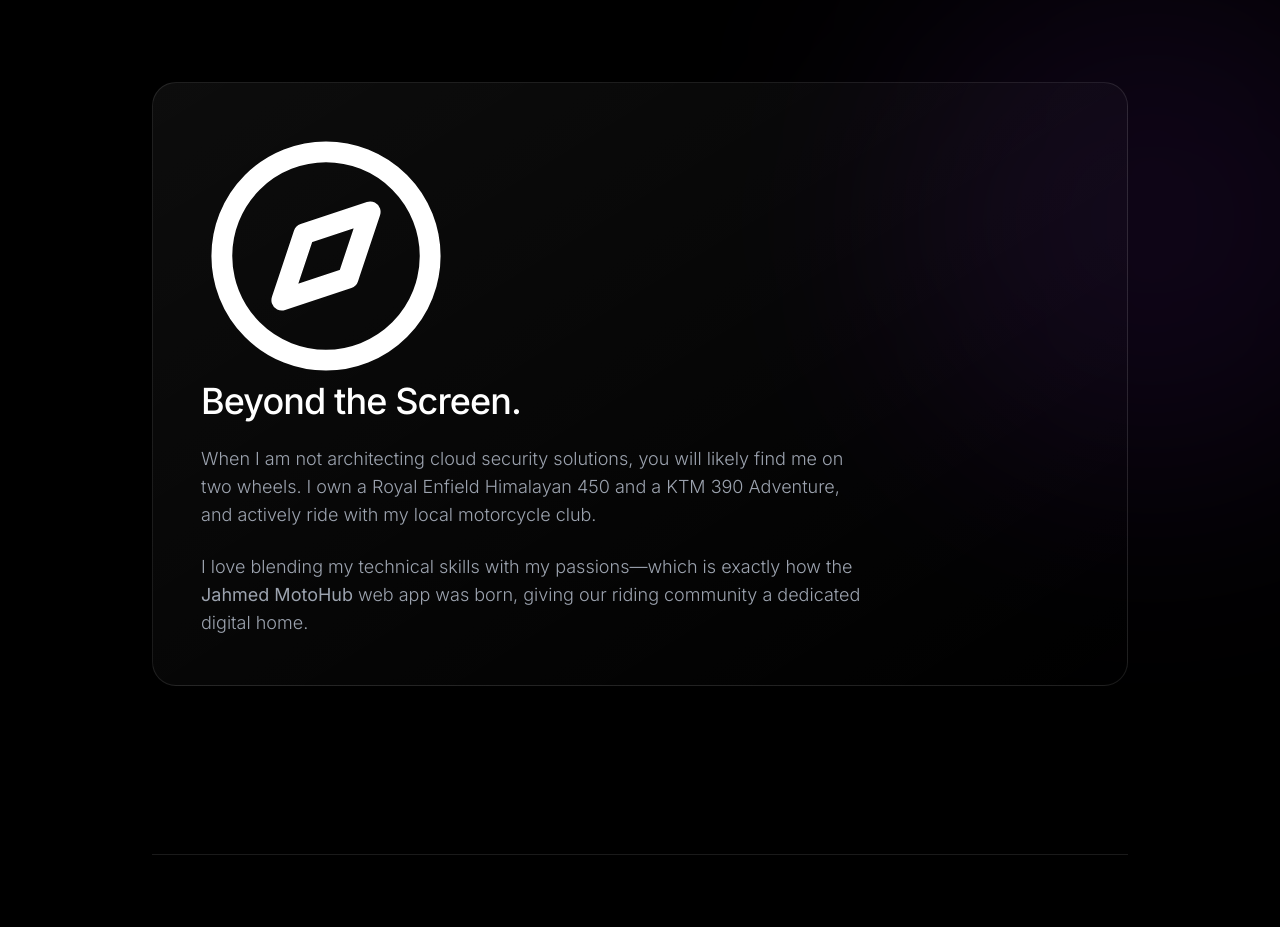
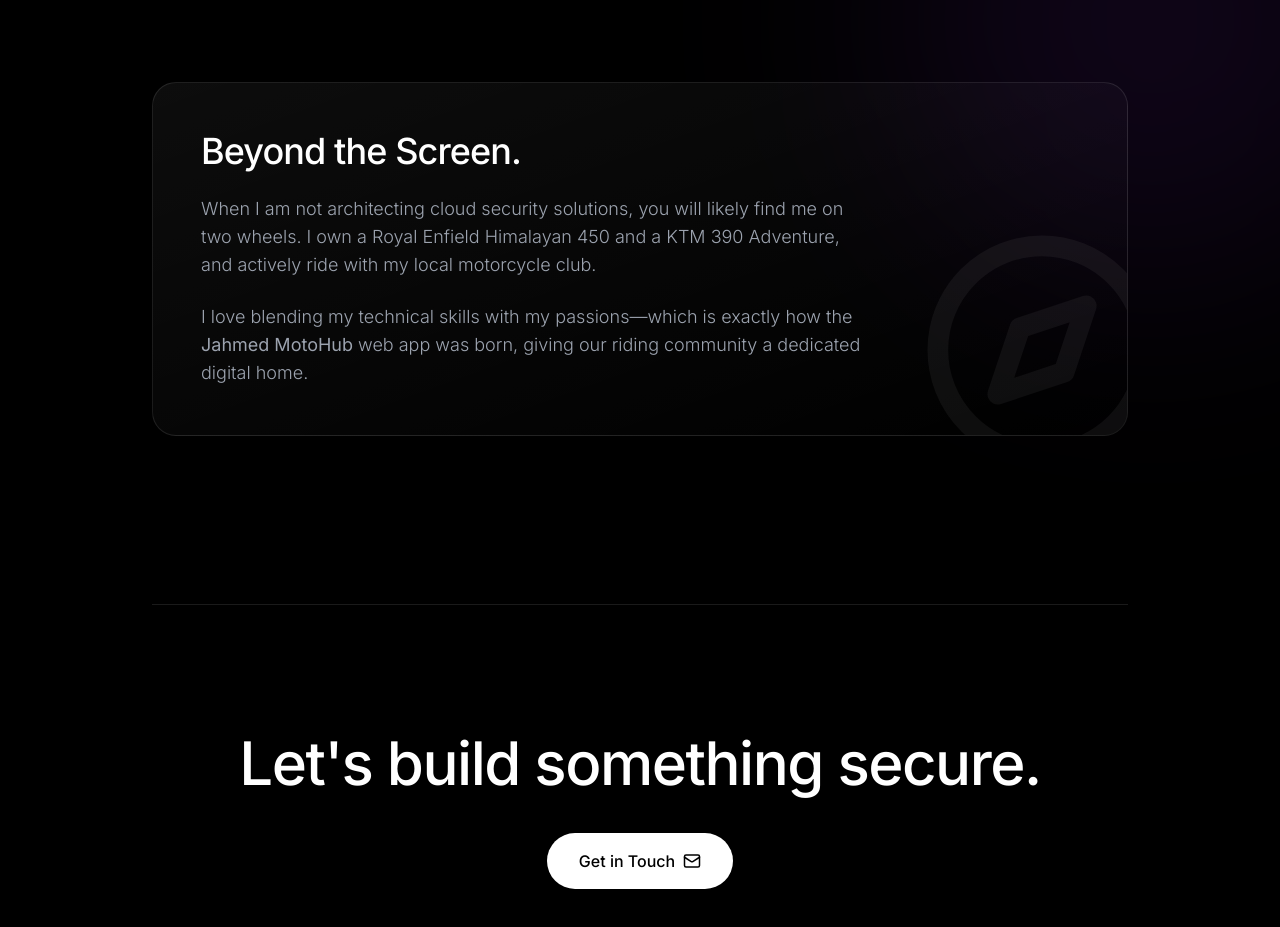
Before and after one commit to jahmed-cloud/jahmed-cloud.github.io, a React (Vite) app: page / in a window 1280 px wide. Shown: the part 3280-4207 px from the top of the page. Built offline with nearby package versions, Linux system fonts and the light colour scheme.

Commit message:
Fix duplicate className React crash

```diff
--- a/src/App.jsx
+++ b/src/App.jsx
@@ -169,7 +169,7 @@ export default function App() {
         <section id="hobbies" className="py-20 md:py-32 border-t border-white/10">
           <FadeIn>
             <div className="bg-gradient-to-br from-white/5 to-white/0 border border-white/10 rounded-2xl md:rounded-3xl p-6 md:p-12 relative overflow-hidden">
-              <Compass className="text-white/5 absolute -right-10 -bottom-10" size={180} className="md:w-[250px] md:h-[250px]" />
+              <Compass className="text-white/5 absolute -right-10 -bottom-10 md:w-[250px] md:h-[250px]" size={180} />
               <div className="relative z-10 max-w-2xl">
                 <h2 className="text-2xl md:text-4xl font-medium tracking-tight mb-4 md:mb-6">Beyond the Screen.</h2>
                 <p className="text-base md:text-lg text-gray-400 font-light leading-relaxed mb-4 md:mb-6">When I am not architecting cloud security solutions, you will likely find me on two wheels. I own a Royal Enfield Himalayan 450 and a KTM 390 Adventure, and actively ride with my local motorcycle club.</p>
```
